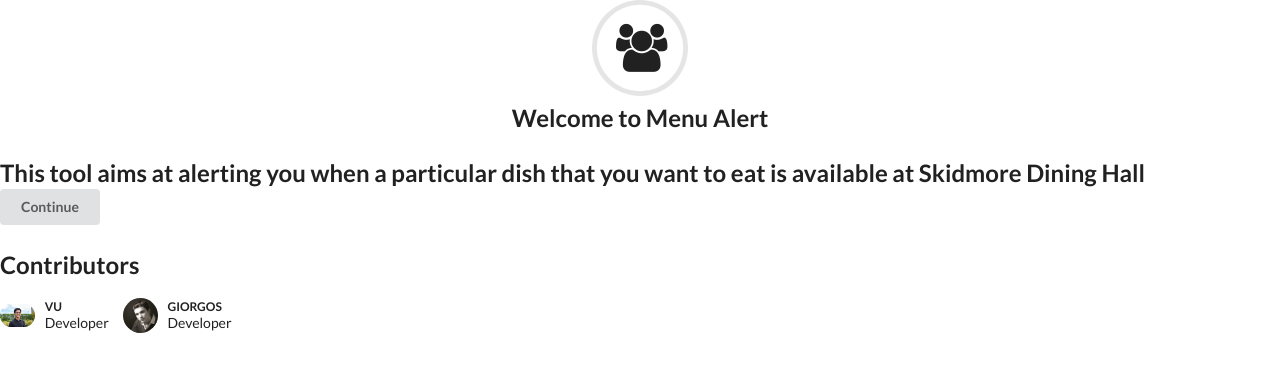
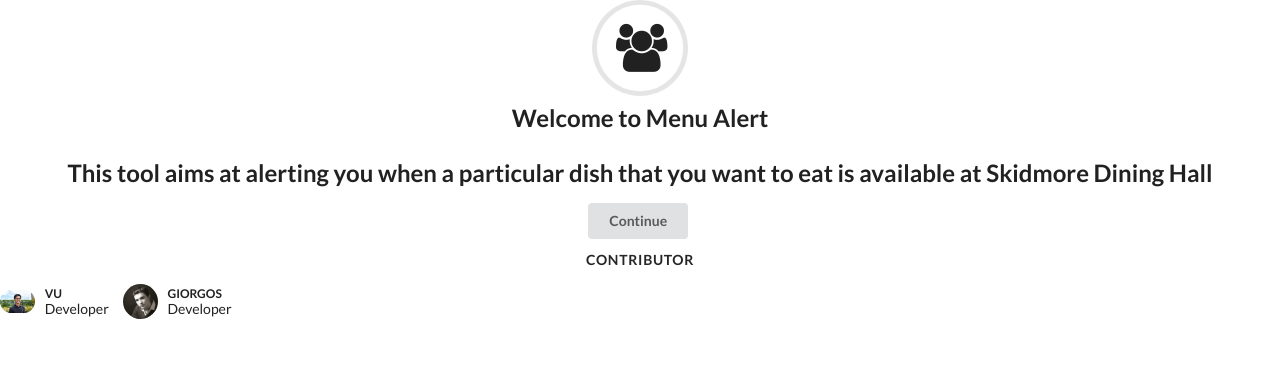
Before and after one commit to nlavee/MenusScraper, a Flask app: page / in a window 1280 px wide. Shown: the top 372 px of the page. Run offline with Flask 2, Linux system fonts and the light colour scheme; some libraries are stand-ins or nearby versions.

Commit message:
Playing around with some Semantic UI elements

```diff
--- a/menu-app/templates/index.html
+++ b/menu-app/templates/index.html
@@ -15,14 +15,17 @@
 	<i class="circular users icon"></i>
 	Welcome to Menu Alert
 	</h2>
-	<h2 class="ui header">This tool aims at alerting you when a particular dish that you want to eat is available at Skidmore Dining Hall</h2>
+	<h2 class="ui center aligned header">This tool aims at alerting you when a particular dish that you want to eat is available at Skidmore Dining Hall</h2>
+
+	<div class="ui one column stackable center aligned page grid">
+		<div class="column twelve wide">
+			<button class="ui button">Continue</button>
+		</div>
 	</div>
-	<button class="ui button">
-  		Continue
-	</button>
-
-	<h2>Contributors</h2>
-	<div class="ui horizontal list">
+	</div>
+	<p></p>
+	<div class="ui horizontal divider">Contributor</div>
+	<div class="ui horizontal center aligned list">
 	<div class="item">
 			<img class="ui mini circular image" src="static/images/contributors/v.jpg">
 			<div class="content">
```
